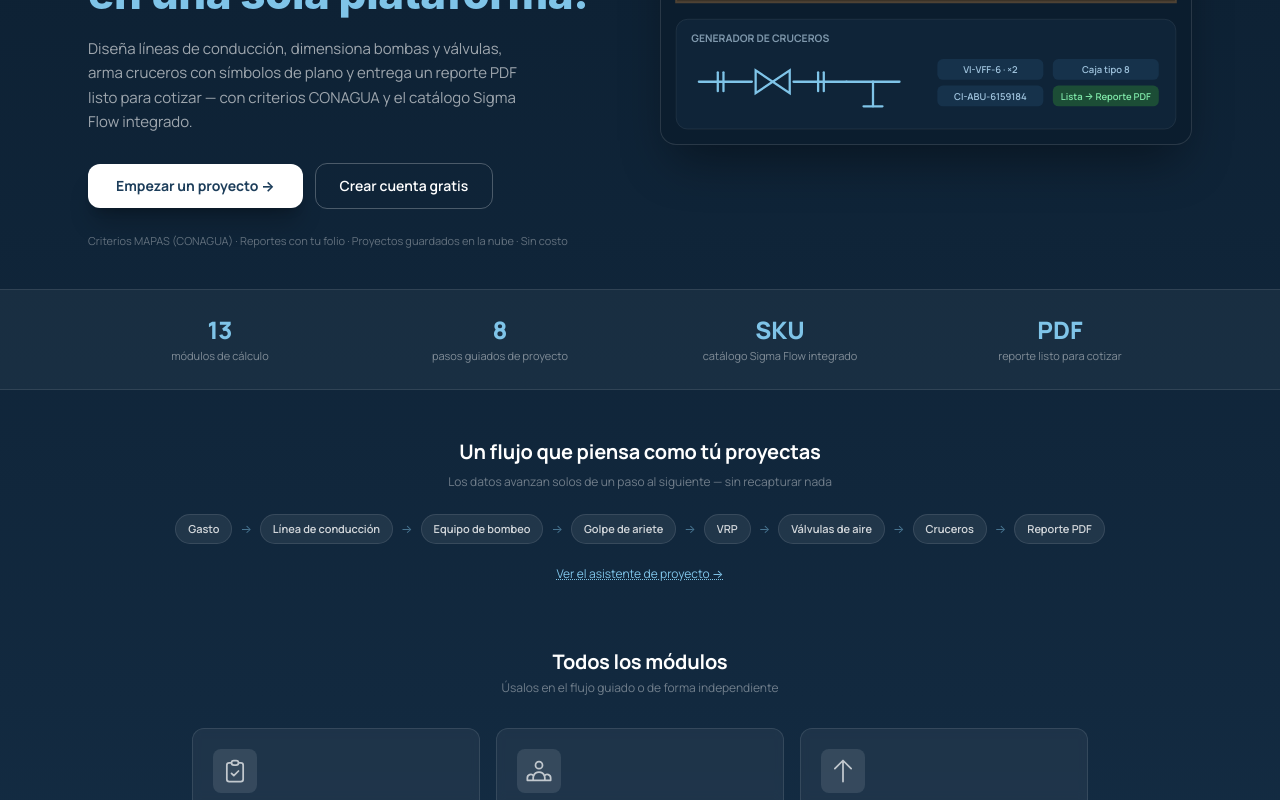
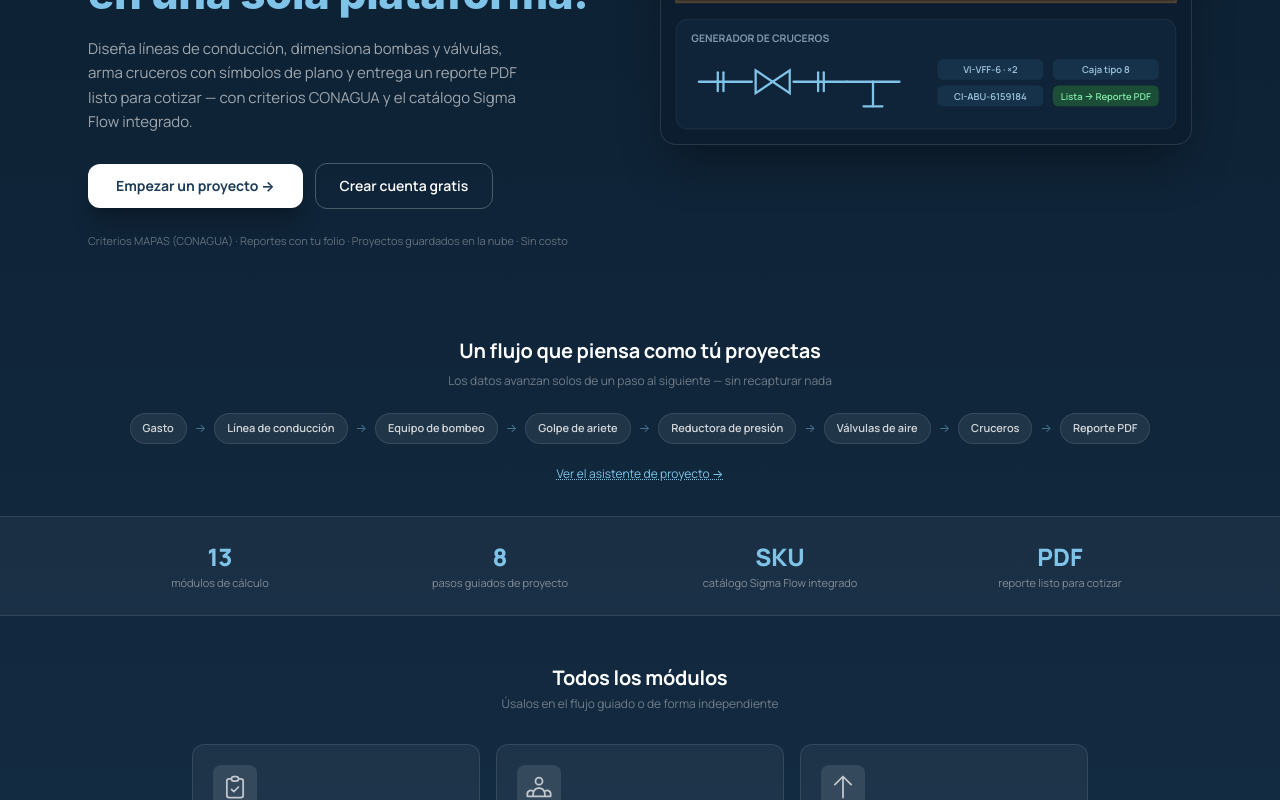
Before and after one commit to simexco/hidrocalc, a Next.js app: page / in a window 1280 px wide. Shown: the part 449-1249 px from the top of the page. Built offline with nearby package versions, Linux system fonts and the light colour scheme.

Commit message:
Inicio: el flujo guiado va antes de la franja de numeros, y el paso VRP se llama Reductora de presion
Co-Authored-By: Claude Fable 5 <noreply@anthropic.com>

```diff
--- a/src/app/page.tsx
+++ b/src/app/page.tsx
@@ -188,6 +188,21 @@ export default function Home() {
         </div>
       </div>
 
+      {/* ── Flujo como historia ── */}
+      <div className="max-w-6xl mx-auto w-full px-6 pt-12 pb-8 text-center">
+        <h2 className="text-xl font-bold text-white mb-2">Un flujo que piensa como tú proyectas</h2>
+        <p className="text-xs text-white/40 mb-6">Los datos avanzan solos de un paso al siguiente — sin recapturar nada</p>
+        <div className="flex items-center justify-center gap-2 flex-wrap mb-4">
+          {["Gasto", "Línea de conducción", "Equipo de bombeo", "Golpe de ariete", "Reductora de presión", "Válvulas de aire", "Cruceros", "Reporte PDF"].map((p, i, arr) => (
+            <span key={p} className="flex items-center gap-2">
+              <span className="text-[11px] font-semibold text-white/80 bg-white/[0.07] border border-white/10 rounded-full px-3 py-1.5">{p}</span>
+              {i < arr.length - 1 && <span className="text-[#7FC4E8]/50 text-xs">→</span>}
+            </span>
+          ))}
+        </div>
+        <Link href="/asistente" className="text-xs text-[#7FC4E8] hover:text-white transition-colors underline decoration-dotted">Ver el asistente de proyecto →</Link>
+      </div>
+
       {/* ── Números ── */}
       <div className="w-full border-y border-white/10 bg-white/[0.04]">
         <div className="max-w-6xl mx-auto px-6 py-6 grid grid-cols-2 md:grid-cols-4 gap-4 text-center">
@@ -203,21 +218,6 @@ export default function Home() {
             </div>
           ))}
         </div>
-      </div>
-
-      {/* ── Flujo como historia ── */}
-      <div className="max-w-6xl mx-auto w-full px-6 pt-12 pb-4 text-center">
-        <h2 className="text-xl font-bold text-white mb-2">Un flujo que piensa como tú proyectas</h2>
-        <p className="text-xs text-white/40 mb-6">Los datos avanzan solos de un paso al siguiente — sin recapturar nada</p>
-        <div className="flex items-center justify-center gap-2 flex-wrap mb-4">
-          {["Gasto", "Línea de conducción", "Equipo de bombeo", "Golpe de ariete", "VRP", "Válvulas de aire", "Cruceros", "Reporte PDF"].map((p, i, arr) => (
-            <span key={p} className="flex items-center gap-2">
-              <span className="text-[11px] font-semibold text-white/80 bg-white/[0.07] border border-white/10 rounded-full px-3 py-1.5">{p}</span>
-              {i < arr.length - 1 && <span className="text-[#7FC4E8]/50 text-xs">→</span>}
-            </span>
-          ))}
-        </div>
-        <Link href="/asistente" className="text-xs text-[#7FC4E8] hover:text-white transition-colors underline decoration-dotted">Ver el asistente de proyecto →</Link>
       </div>
 
       {/* Main content */}
```
